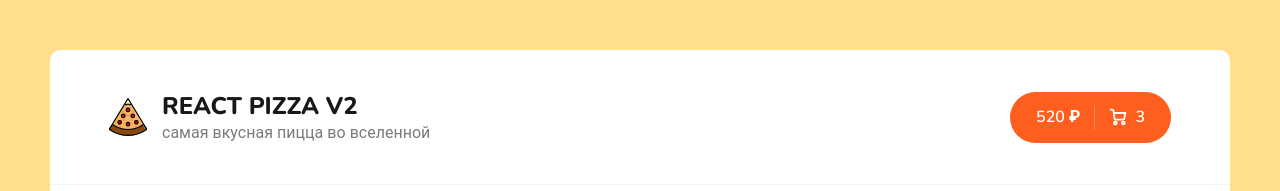
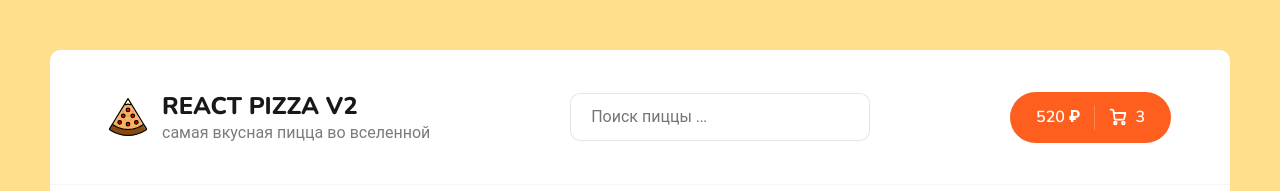
Before and after one commit to YulianaAnisiforova/ReactPizzaV2, a React (Create React App) app: page / in a window 1280 px wide. Shown: the top 191 px of the page. Built offline with nearby package versions, Linux system fonts and the light colour scheme; no server answers.

Commit message:
search input

```diff
--- a/src/App.tsx
+++ b/src/App.tsx
@@ -1,18 +1,21 @@
-import React from 'react'
+import React, {useState} from 'react'
 import './scss/app.scss'
 import Header from './components/Header'
 import Home from './pages/Home'
 import Cart from './pages/Cart'
 import NotFound from './pages/NotFound'
 import {Route, Routes} from 'react-router-dom'
+import style from "./components/Search/Search.module.css";
 
 function App() {
+    const [searchValue, setSearchValue] = useState('')
+
     return (
         <div className="wrapper">
-            <Header/>
+            <Header searchValue={searchValue} setSearchValue={(value) => setSearchValue(value)} />
             <div className="content">
                 <Routes>
-                    <Route path={'/'} element={<Home/>}/>
+                    <Route path={'/'} element={<Home />}/>
                     <Route path={'/cart'} element={<Cart/>}/>
                     <Route path={'/*'} element={<NotFound/>}/>
                 </Routes>
@@ -22,3 +25,9 @@ function App() {
 }
 
 export default App
+
+// <svg className={style.clearIcon} viewBox="0 0 32 32" xmlns="http://www.w3.org/2000/svg">
+//     <g id="cross">
+//     <line x1={'7'} x2={'25'} y1={'7'} y2={'25'}/>
+// <line x1={'7'} x2={'25'} y1={'25'} y2={'7'}/>
+// </g></svg>
--- a/src/components/Header.tsx
+++ b/src/components/Header.tsx
@@ -1,8 +1,14 @@
 import React, {FC} from 'react'
 import logo from '../assets/img/pizza-logo.svg'
 import {Link} from 'react-router-dom'
+import Search from './Search/Search'
 
-const Header: FC = () => {
+type HeaderPropsType = {
+    searchValue: string,
+    setSearchValue: (value: string) => void,
+}
+
+const Header: FC<HeaderPropsType> = (props) => {
     return (
         <div className="header">
             <div className="container">
@@ -15,6 +21,9 @@ const Header: FC = () => {
                         </div>
                     </div>
                 </Link>
+
+                <Search searchValue={props.searchValue} setSearchValue={props.setSearchValue} />
+
                 <div className="header__cart">
                     <Link to="/cart" className="button button--cart">
                         <span>520 ₽</span>
--- /dev/null
+++ b/src/components/Search/Search.module.css
@@ -0,0 +1,29 @@
+.root {
+    position: relative;
+}
+
+.input {
+    width: 300px;
+    border: 1px solid rgba(0, 0, 0, 0.1);
+    padding: 12px 20px;
+    border-radius: 10px;
+    font-size: 16px;
+
+    &:focus {
+        border: 1px solid rgba(0, 0, 0, 0.2);
+    }
+}
+
+.clearIcon {
+    width: 18px;
+    height: 18px;
+    opacity: 0.3;
+    position: absolute;
+    right: 15px;
+    top: 15px;
+    cursor: pointer;
+
+    &:hover {
+        opacity: 0.8;
+    }
+}
--- /dev/null
+++ b/src/components/Search/Search.tsx
@@ -0,0 +1,28 @@
+import React, {FC} from 'react'
+import style from './Search.module.css'
+
+type SearchPropsType = {
+    searchValue: string,
+    setSearchValue: (value: string) => void,
+}
+
+const Search: FC<SearchPropsType> = (props) => {
+    return (
+        <div className={style.root}>
+            <input type={'text'} placeholder={'Поиск пиццы ...'}
+                   className={style.input}
+                   value={props.searchValue}
+                   onChange={(event) => props.setSearchValue(event.currentTarget.value)}
+            />
+            {props.searchValue &&
+            (<svg className={style.clearIcon}
+                  onClick={() => props.setSearchValue('')}
+                  viewBox="0 0 24 24" xmlns="http://www.w3.org/2000/svg">
+                <g id="grid_system"/><g id="_icons">
+                <path d="M5.3,18.7C5.5,18.9,5.7,19,6,19s0.5-0.1,0.7-0.3l5.3-5.3l5.3,5.3c0.2,0.2,0.5,0.3,0.7,0.3s0.5-0.1,0.7-0.3   c0.4-0.4,0.4-1,0-1.4L13.4,12l5.3-5.3c0.4-0.4,0.4-1,0-1.4s-1-0.4-1.4,0L12,10.6L6.7,5.3c-0.4-0.4-1-0.4-1.4,0s-0.4,1,0,1.4   l5.3,5.3l-5.3,5.3C4.9,17.7,4.9,18.3,5.3,18.7z"/>
+            </g></svg>)}
+        </div>
+    )
+}
+
+export default Search
--- a/src/components/Sort.tsx
+++ b/src/components/Sort.tsx
@@ -40,8 +40,8 @@ const Sort: FC<SortPropsType> = (props) => {
                     {props.sortType.name}
                 </span>
                 <div className={'sort__asc_desc'}>
-                    <button onClick={() => props.setOrderType('asc')}> ↑</button>
-                    <button onClick={() => props.setOrderType('desc')}> ↓</button>
+                    <button onClick={() => props.setOrderType('asc')}>↑</button>
+                    <button onClick={() => props.setOrderType('desc')}>↓</button>
                 </div>
             </div>
             {isVisible &&
```
